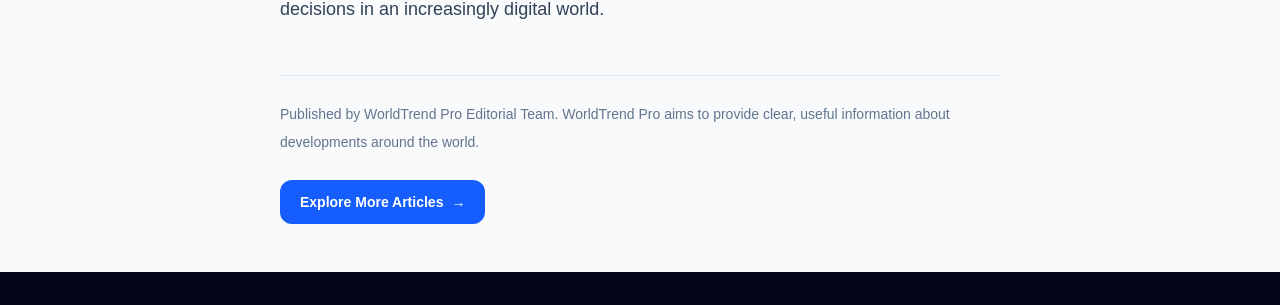
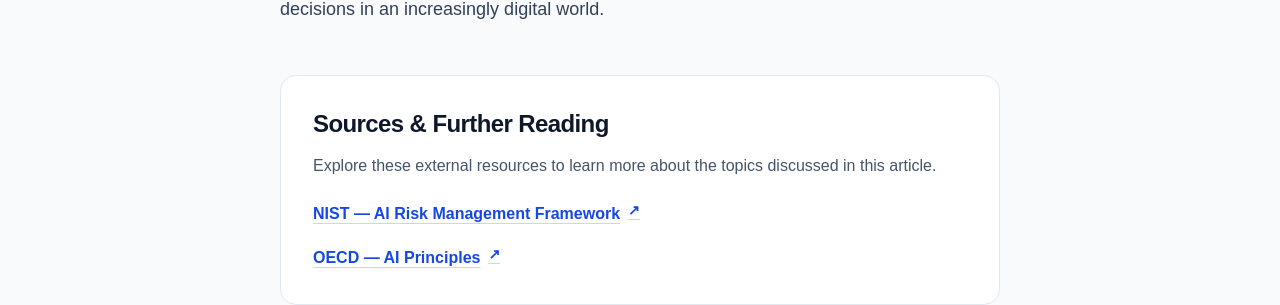
Before and after one commit to shanthabasnayake5/worldtrend-pro, a Next.js app: page /articles/artificial-intelligence-transforming-everyday-life in a window 1280 px wide. Shown: the part 1455-1760 px from the top of the page. Built offline with nearby package versions, Linux system fonts and the light colour scheme.

Commit message:
Add sources to all articles

```diff
--- a/app/articles/[slug]/page.tsx
+++ b/app/articles/[slug]/page.tsx
@@ -32,6 +32,15 @@ export async function generateMetadata({
 
   const articleUrl = `${SITE_URL}/articles/${article.slug}`;
 
+  const imageUrl = article.image.startsWith("http")
+    ? article.image
+    : `${SITE_URL}${article.image.startsWith("/") ? "" : "/"}${article.image}`;
+
+  const parsedDate = new Date(article.publishedAt);
+  const publishedTime = Number.isNaN(parsedDate.getTime())
+    ? undefined
+    : parsedDate.toISOString();
+
   return {
     title: `${article.title} | WorldTrend Pro`,
     description: article.excerpt,
@@ -44,17 +53,10 @@ export async function generateMetadata({
       url: articleUrl,
       siteName: "WorldTrend Pro",
       type: "article",
-      publishedTime: (() => {
-        const date = new Date(article.publishedAt);
-        return Number.isNaN(date.getTime())
-          ? undefined
-          : date.toISOString();
-      })(),
+      publishedTime,
       images: [
         {
-          url: article.image.startsWith("http")
-            ? article.image
-            : `${SITE_URL}${article.image.startsWith("/") ? "" : "/"}${article.image}`,
+          url: imageUrl,
           alt: article.imageAlt,
         },
       ],
@@ -63,11 +65,7 @@ export async function generateMetadata({
       card: "summary_large_image",
       title: article.title,
       description: article.excerpt,
-      images: [
-        article.image.startsWith("http")
-          ? article.image
-          : `${SITE_URL}${article.image.startsWith("/") ? "" : "/"}${article.image}`,
-      ],
+      images: [imageUrl],
     },
   };
 }
@@ -129,9 +127,7 @@ export default async function ArticlePage({
 
             <span aria-hidden="true">•</span>
 
-            <time>
-              {article.publishedAt}
-            </time>
+            <time>{article.publishedAt}</time>
 
             <span aria-hidden="true">•</span>
 
@@ -164,10 +160,51 @@ export default async function ArticlePage({
             ))}
           </div>
 
+          {article.sources.length > 0 && (
+            <section
+              aria-labelledby="article-sources-heading"
+              className="mt-12 rounded-2xl border border-slate-200 bg-white p-6 sm:p-8"
+            >
+              <h2
+                id="article-sources-heading"
+                className="text-2xl font-extrabold tracking-tight"
+              >
+                Sources &amp; Further Reading
+              </h2>
+
+              <p className="mt-3 leading-7 text-slate-600">
+                Explore these external resources to learn more about the
+                topics discussed in this article.
+              </p>
+
+              <ul className="mt-5 space-y-4">
+                {article.sources.map((source, index) => (
+                  <li key={`${article.slug}-source-${index}`}>
+                    <a
+                      href={source.url}
+                      target="_blank"
+                      rel="noopener noreferrer"
+                      className="inline-flex items-start gap-2 font-semibold leading-7 text-blue-700 underline decoration-blue-200 underline-offset-4 transition hover:text-blue-900 hover:decoration-blue-700"
+                    >
+                      <span>{source.title}</span>
+                      <span
+                        aria-hidden="true"
+                        className="shrink-0 text-sm"
+                      >
+                        ↗
+                      </span>
+                    </a>
+                  </li>
+                ))}
+              </ul>
+            </section>
+          )}
+
           <div className="mt-12 border-t border-slate-200 pt-6">
             <p className="text-sm leading-7 text-slate-500">
               Published by {article.author}. WorldTrend Pro aims to provide
               clear, useful information about developments around the world.
+              External resources are provided for further reading.
             </p>
 
             <Link
@@ -197,7 +234,10 @@ export default async function ArticlePage({
               Home
             </Link>
 
-            <Link href="/articles" className="transition hover:text-white">
+            <Link
+              href="/articles"
+              className="transition hover:text-white"
+            >
               Articles
             </Link>
 
--- a/app/data/articles.ts
+++ b/app/data/articles.ts
@@ -1,3 +1,8 @@
+
+export type ArticleSource = {
+  title: string;
+  url: string;
+};
 
 export type Article = {
   slug: string;
@@ -10,6 +15,7 @@ export type Article = {
   image: string;
   imageAlt: string;
   content: string[];
+  sources: ArticleSource[];
 };
 
 export const articles: Article[] = [
@@ -24,24 +30,26 @@ export const articles: Article[] = [
     readingTime: "5 min read",
     image: "/articles/technology.jpg",
     imageAlt: "Modern technology and digital innovation",
-    content:  [
+    content: [
       "Technology is evolving across many areas, including artificial intelligence, cybersecurity, cloud computing and digital communication. These developments influence how people work, learn, run businesses and access information. Understanding what these technologies can do, as well as their limitations, helps readers make more informed decisions.",
-
       "Artificial intelligence is increasingly used for tasks such as summarizing information, translating languages, assisting with software development and supporting customer service. AI tools can save time, but their outputs may contain mistakes or outdated information. Important claims should therefore be checked against reliable sources, especially when making financial, medical or other significant decisions.",
-
       "Cybersecurity is another important part of modern digital life. Individuals and organizations face risks such as phishing messages, stolen passwords, fraudulent websites and data breaches. Using unique passwords, enabling multi-factor authentication, installing software updates and checking website addresses can help reduce common security risks.",
-
       "Cloud computing allows people and businesses to use online services for storing files, running applications and collaborating remotely. It can make digital tools easier to access, but users should also understand privacy settings, account security, service costs and how their information is stored.",
-
       "Digital technology is also changing education, communication and business operations. Online learning platforms can provide access to educational material, while digital collaboration tools help teams work across different locations. However, access to reliable internet, digital skills, accessibility and protection of personal information remain important considerations.",
-
       "When evaluating a new technology, readers should look beyond promotional claims. Useful questions include what problem the technology solves, how reliable it is, what it costs, what information it collects and what limitations it has. Independent testing, official documentation and reputable research can help people assess these questions more carefully.",
-
-  "Technology will continue to develop, but not every new product or trend will be useful for everyone. Staying informed, learning digital skills and protecting personal information can help individuals and organizations adapt. WorldTrend Pro aims to explain technology developments in clear language so readers can better understand their potential benefits, risks and real-world uses."
+      "Technology will continue to develop, but not every new product or trend will be useful for everyone. Staying informed, learning digital skills and protecting personal information can help individuals and organizations adapt. WorldTrend Pro aims to explain technology developments in clear language so readers can better understand their potential benefits, risks and real-world uses.",
     ],
-
+    sources: [
+      {
+        title: "NIST — Information Technology",
+        url: "https://www.nist.gov/information-technology",
       },
-
+      {
+        title: "NIST — Cybersecurity, Privacy, and AI",
+        url: "https://www.nist.gov/itl/applied-cybersecurity/cybersecurity-privacy-and-ai",
+      },
+    ],
+  },
   {
     slug: "artificial-intelligence-transforming-everyday-life",
     category: "AI",
@@ -59,8 +67,17 @@ export const articles: Article[] = [
       "The rapid development of AI is creating new opportunities while also raising important questions about privacy, employment and responsible technology.",
       "Understanding how AI works and how it is being used can help people make better decisions in an increasingly digital world.",
     ],
+    sources: [
+      {
+        title: "NIST — AI Risk Management Framework",
+        url: "https://airc.nist.gov/airmf-resources/",
       },
-
+      {
+        title: "OECD — AI Principles",
+        url: "https://www.oecd.org/en/topics/ai-principles.html",
+      },
+    ],
+  },
   {
     slug: "global-business-trends-to-watch",
     category: "Business",
@@ -78,8 +95,17 @@ export const articles: Article[] = [
       "Entrepreneurs and businesses that understand these changes may be better prepared to identify emerging opportunities.",
       "WorldTrend Pro follows major business trends and explains developments that may matter to businesses and consumers.",
     ],
+    sources: [
+      {
+        title: "World Bank — Small and Medium Enterprises (SMEs)",
+        url: "https://www.worldbank.org/en/topic/smefinance",
       },
-
+      {
+        title: "OECD — Digital Economy",
+        url: "https://www.oecd.org/en/topics/digital.html",
+      },
+    ],
+  },
   {
     slug: "global-finance-trends-to-watch",
     category: "Finance",
@@ -97,15 +123,25 @@ export const articles: Article[] = [
       "Investors and consumers are paying close attention to inflation, interest rates, currencies and global economic developments.",
       "Understanding major financial trends can help people make more informed decisions about money and the changing global economy.",
     ],
+    sources: [
+      {
+        title: "IMF — World Economic Outlook",
+        url: "https://www.imf.org/en/Publications/WEO",
       },
-
+      {
+        title: "IMF — Publications",
+        url: "https://www.imf.org/en/Publications",
+      },
+    ],
+  },
   {
     slug: "health-trends-shaping-modern-life",
     category: "Health",
     title: "Health Trends Shaping Modern Life",
     excerpt:
       "Discover important health and wellness trends that are influencing everyday life around the world.",
-    author:"WorldTrend Pro Editorial Team", publishedAt: "August 31, 2026",
+    author: "WorldTrend Pro Editorial Team",
+    publishedAt: "August 31, 2026",
     readingTime: "5 min read",
     image: "/articles/health.jpg",
     imageAlt: "Modern health and wellness",
@@ -115,8 +151,17 @@ export const articles: Article[] = [
       "People are also paying greater attention to healthy lifestyles, nutrition, physical activity and preventive care.",
       "WorldTrend Pro follows important health developments and presents useful information in a clear and accessible way.",
     ],
+    sources: [
+      {
+        title: "WHO — Health Topics",
+        url: "https://www.who.int/health-topics",
       },
-
+      {
+        title: "WHO — Physical Activity",
+        url: "https://www.who.int/health-topics/physical-activity",
+      },
+    ],
+  },
   {
     slug: "science-discoveries-changing-our-world",
     category: "Science",
@@ -134,8 +179,17 @@ export const articles: Article[] = [
       "Many scientific discoveries can eventually lead to new technologies and solutions to important global challenges.",
       "WorldTrend Pro follows major scientific developments and explains why they matter to people around the world.",
     ],
+    sources: [
+      {
+        title: "NASA — Science",
+        url: "https://science.nasa.gov/",
       },
-
+      {
+        title: "NASA — Earth Science",
+        url: "https://science.nasa.gov/earth/",
+      },
+    ],
+  },
   {
     slug: "travel-trends-changing-how-we-explore",
     category: "Travel",
@@ -153,8 +207,17 @@ export const articles: Article[] = [
       "Travelers are also showing growing interest in unique experiences, nature, culture and responsible tourism.",
       "WorldTrend Pro follows global travel trends and highlights developments that can inspire future journeys.",
     ],
+    sources: [
+      {
+        title: "UN Tourism — About the Organization",
+        url: "https://www.untourism.int/who-we-are",
       },
-
+      {
+        title: "United Nations — Sustainable Tourism",
+        url: "https://sdgs.un.org/topics/sustainable-tourism",
+      },
+    ],
+  },
   {
     slug: "lifestyle-trends-shaping-everyday-life",
     category: "Lifestyle",
@@ -172,8 +235,17 @@ export const articles: Article[] = [
       "People are also exploring simpler living, new hobbies and different ways to balance work and personal life.",
       "WorldTrend Pro follows interesting lifestyle trends and explores how they are changing modern society.",
     ],
+    sources: [
+      {
+        title: "WHO — Physical Activity",
+        url: "https://www.who.int/health-topics/physical-activity",
       },
-
+      {
+        title: "OECD — Better Life Index",
+        url: "https://www.oecdbetterlifeindex.org/",
+      },
+    ],
+  },
   {
     slug: "entertainment-trends-taking-over-the-world",
     category: "Entertainment",
@@ -191,8 +263,17 @@ export const articles: Article[] = [
       "Artificial intelligence and new digital technologies are also creating new possibilities for creators and audiences.",
       "WorldTrend Pro follows major entertainment trends and highlights developments attracting attention around the world.",
     ],
+    sources: [
+      {
+        title: "UNESCO — Culture",
+        url: "https://www.unesco.org/en/culture",
       },
-
+      {
+        title: "OECD — Digital Economy",
+        url: "https://www.oecd.org/en/topics/digital.html",
+      },
+    ],
+  },
   {
     slug: "global-sports-trends-to-watch",
     category: "Sports",
@@ -210,6 +291,16 @@ export const articles: Article[] = [
       "Major sporting events also have a significant impact on communities, businesses and international audiences.",
       "WorldTrend Pro follows important sports developments and brings interesting stories and trends to readers around the world.",
     ],
+    sources: [
+      {
+        title: "International Olympic Committee",
+        url: "https://olympics.com/ioc",
+      },
+      {
+        title: "WHO — Physical Activity",
+        url: "https://www.who.int/health-topics/physical-activity",
+      },
+    ],
   },
 ];
 
```
Lines whose indentation alone changed are shown as unchanged.
